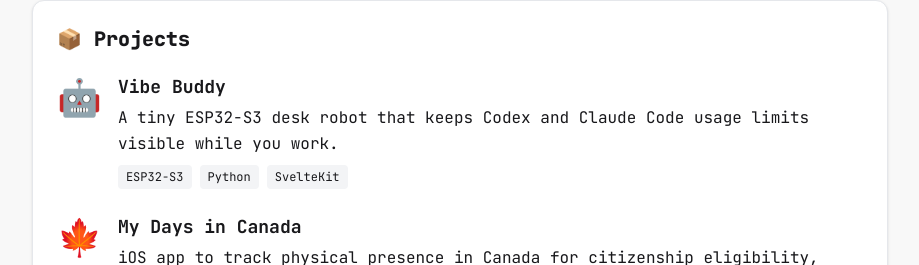
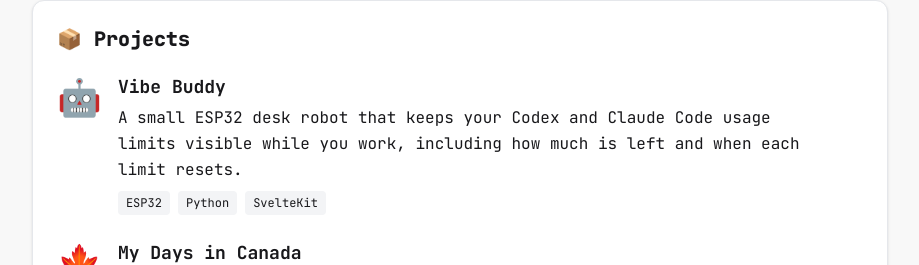
Before and after one commit to vovapyc/vovapyc.github.io, a SvelteKit app: page / in a window 1280 px wide. Shown: the part 502-767 px from the top of the page, without its empty margins (180-1099 px from the left). Built offline with nearby package versions, Linux system fonts and the light colour scheme.

Commit message:
Refine Vibe Buddy description

```diff
--- a/src/routes/+page.svelte
+++ b/src/routes/+page.svelte
@@ -37,8 +37,8 @@
 	<Project
 		emoji="🤖"
 		title="Vibe Buddy"
-		description="A tiny ESP32-S3 desk robot that keeps Codex and Claude Code usage limits visible while you work."
-		tech={['ESP32-S3', 'Python', 'SvelteKit']}
+		description="A small ESP32 desk robot that keeps your Codex and Claude Code usage limits visible while you work, including how much is left and when each limit resets."
+		tech={['ESP32', 'Python', 'SvelteKit']}
 		href="https://vibe-buddy.byvova.com/"
 	/>
 	<Project
```
